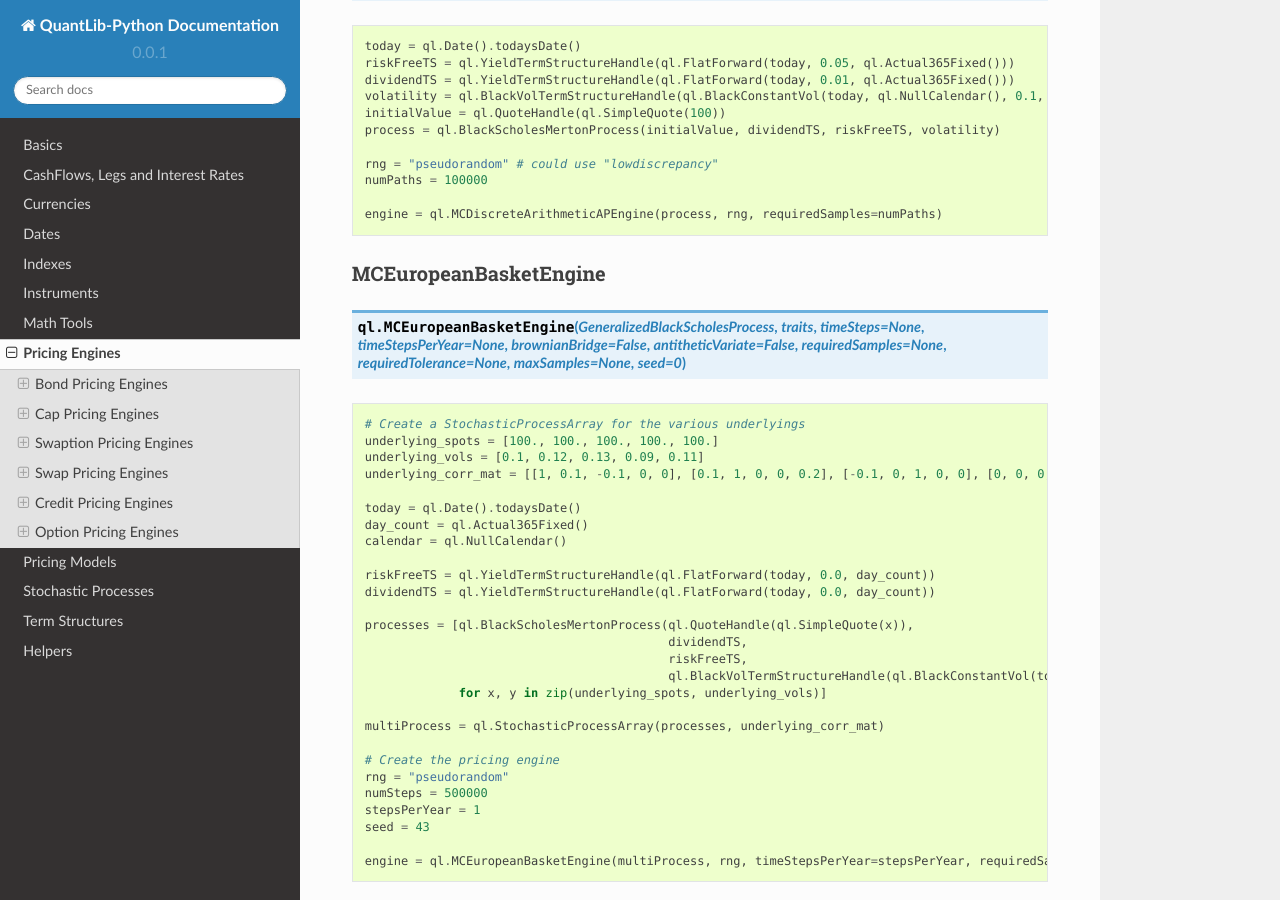
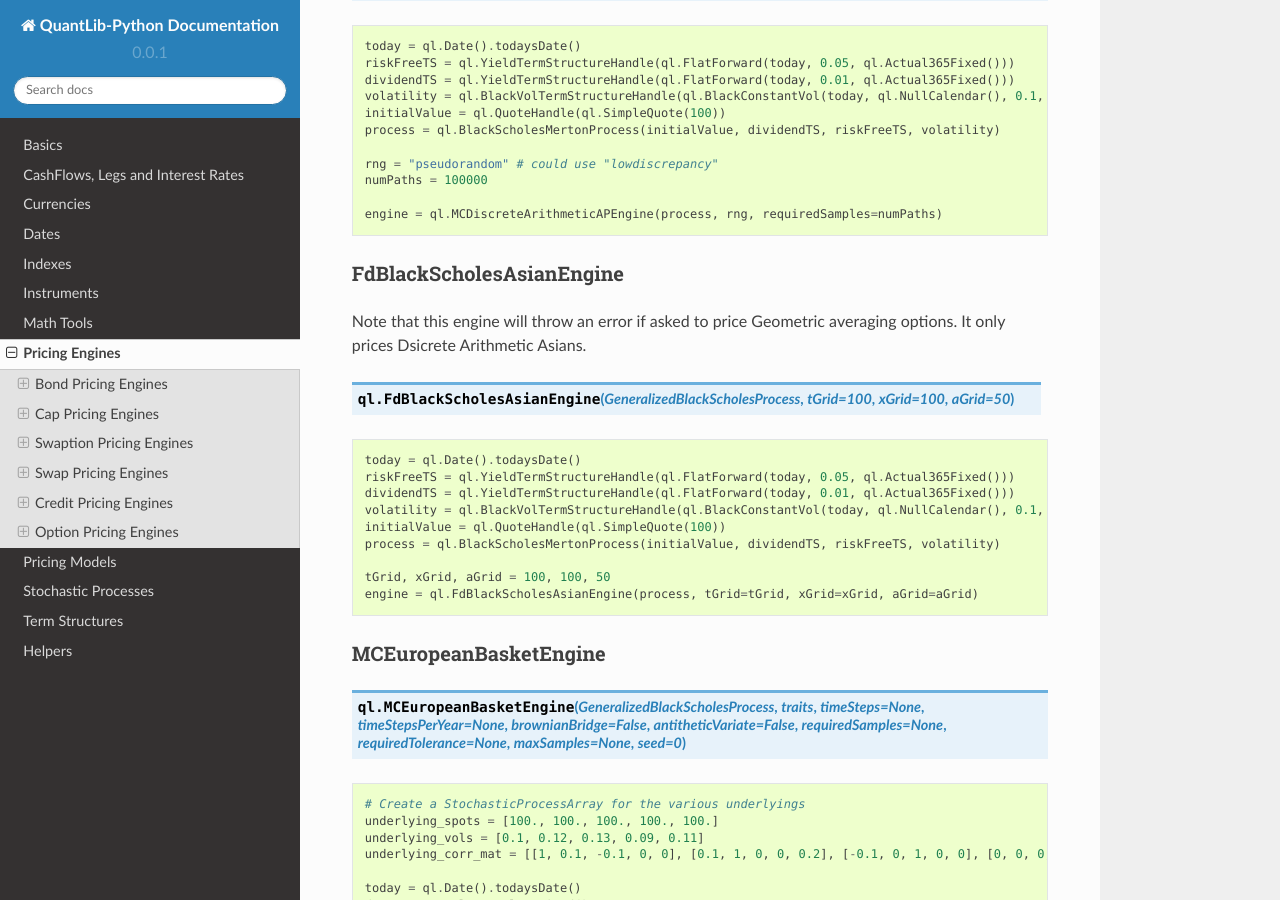
Before and after one commit to nhaga/QuantLib-Python-Docs, a Sphinx documentation site: the page built from docs/pricing_engines.rst, in a window 1280 px wide and 900 px high, scrolled down 8595 px. Built offline with Sphinx 7.4.7 and the Read the Docs theme 2.0.0, drawn with Linux system fonts in a browser that asks for light colours; formulas are drawn with MathJax 3.

Commit message:
Adding Finite Difference Asian engine

```diff
--- a/docs/pricing_engines.rst
+++ b/docs/pricing_engines.rst
@@ -481,6 +481,26 @@
     engine = ql.MCDiscreteArithmeticAPEngine(process, rng, requiredSamples=numPaths)
 
 
+FdBlackScholesAsianEngine
+*************************
+
+Note that this engine will throw an error if asked to price Geometric averaging options. It only prices Dsicrete Arithmetic Asians.
+
+.. function:: ql.FdBlackScholesAsianEngine(GeneralizedBlackScholesProcess, tGrid=100, xGrid=100, aGrid=50)
+
+.. code-block:: python
+
+    today = ql.Date().todaysDate()
+    riskFreeTS = ql.YieldTermStructureHandle(ql.FlatForward(today, 0.05, ql.Actual365Fixed()))
+    dividendTS = ql.YieldTermStructureHandle(ql.FlatForward(today, 0.01, ql.Actual365Fixed()))
+    volatility = ql.BlackVolTermStructureHandle(ql.BlackConstantVol(today, ql.NullCalendar(), 0.1, ql.Actual365Fixed()))
+    initialValue = ql.QuoteHandle(ql.SimpleQuote(100))
+    process = ql.BlackScholesMertonProcess(initialValue, dividendTS, riskFreeTS, volatility)
+
+    tGrid, xGrid, aGrid = 100, 100, 50
+    engine = ql.FdBlackScholesAsianEngine(process, tGrid=tGrid, xGrid=xGrid, aGrid=aGrid)
+
+
 MCEuropeanBasketEngine
 **********************
 
```
